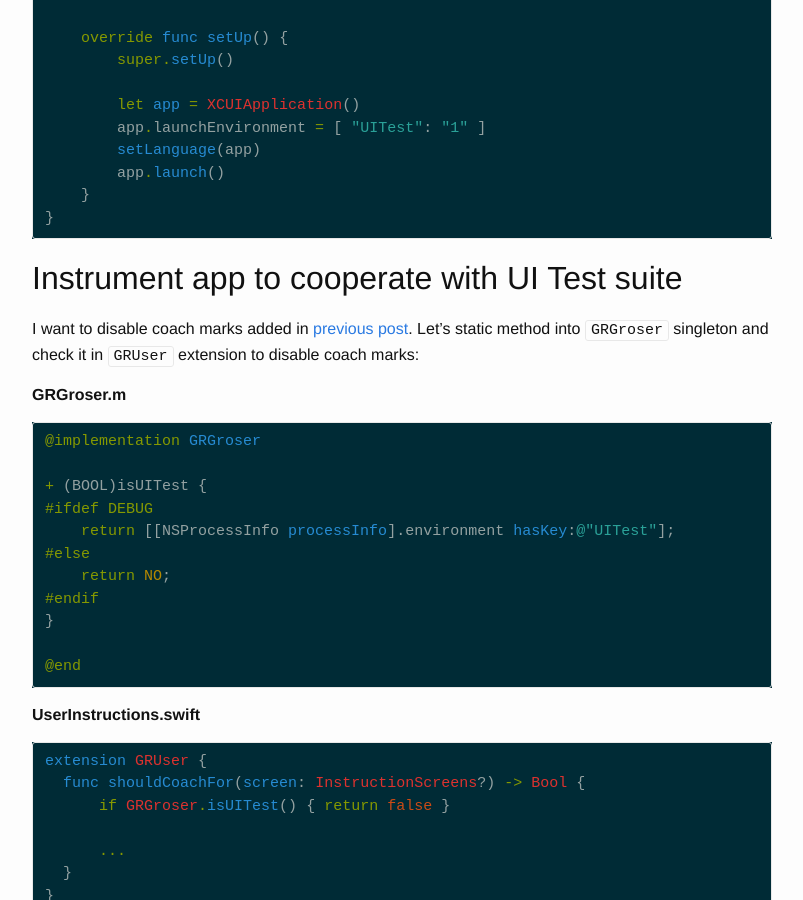
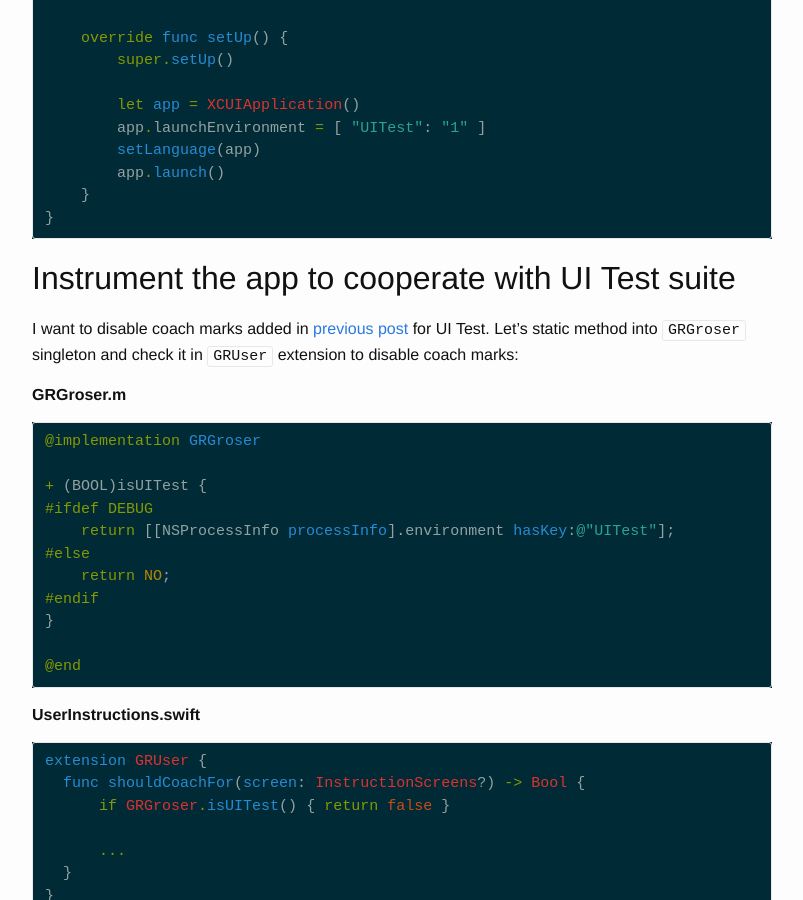
Before and after one commit to tisunov/tisunov.github.io, a Jekyll site: the page built from _posts/2015-11-06-automating-app-store-screenshots-generation-with-fastlane-snapshot-and-sketch.md, in a window 1280 px wide and 900 px high, scrolled down 3718 px. Shown: the whole window, without its empty margins (238-1041 px from the left). Built offline with Jekyll 4.4.1, drawn with Linux system fonts in a browser that asks for light colours.

Commit message:
Fix grammar

```diff
--- a/_posts/2015-11-06-automating-app-store-screenshots-generation-with-fastlane-snapshot-and-sketch.md
+++ b/_posts/2015-11-06-automating-app-store-screenshots-generation-with-fastlane-snapshot-and-sketch.md
@@ -105,9 +105,9 @@ class GroserUITests: XCTestCase {
 
 {% endhighlight %}
 
-## Instrument app to cooperate with UI Test suite
+## Instrument the app to cooperate with UI Test suite
 
-I want to disable coach marks added in [previous post]({% post_url 2015-11-02-adding-instructional-coach-marks-to-ios-app-with-swift %}). Let's static method into `GRGroser` singleton and check it in `GRUser` extension to disable coach marks:
+I want to disable coach marks added in [previous post]({% post_url 2015-11-02-adding-instructional-coach-marks-to-ios-app-with-swift %}) for UI Test. Let's static method into `GRGroser` singleton and check it in `GRUser` extension to disable coach marks:
 
 **GRGroser.m**
 {% highlight objective-c %}
```
